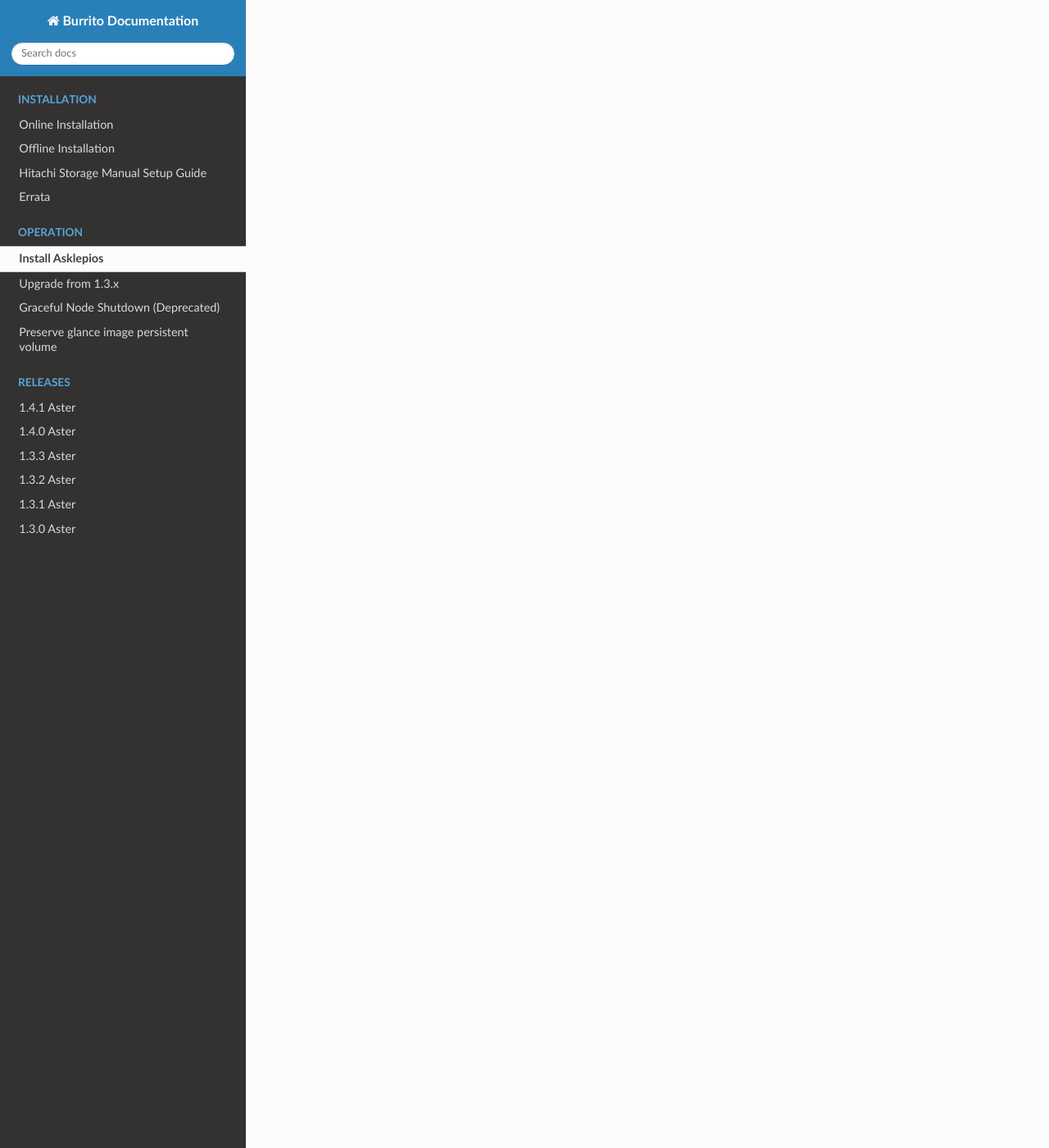
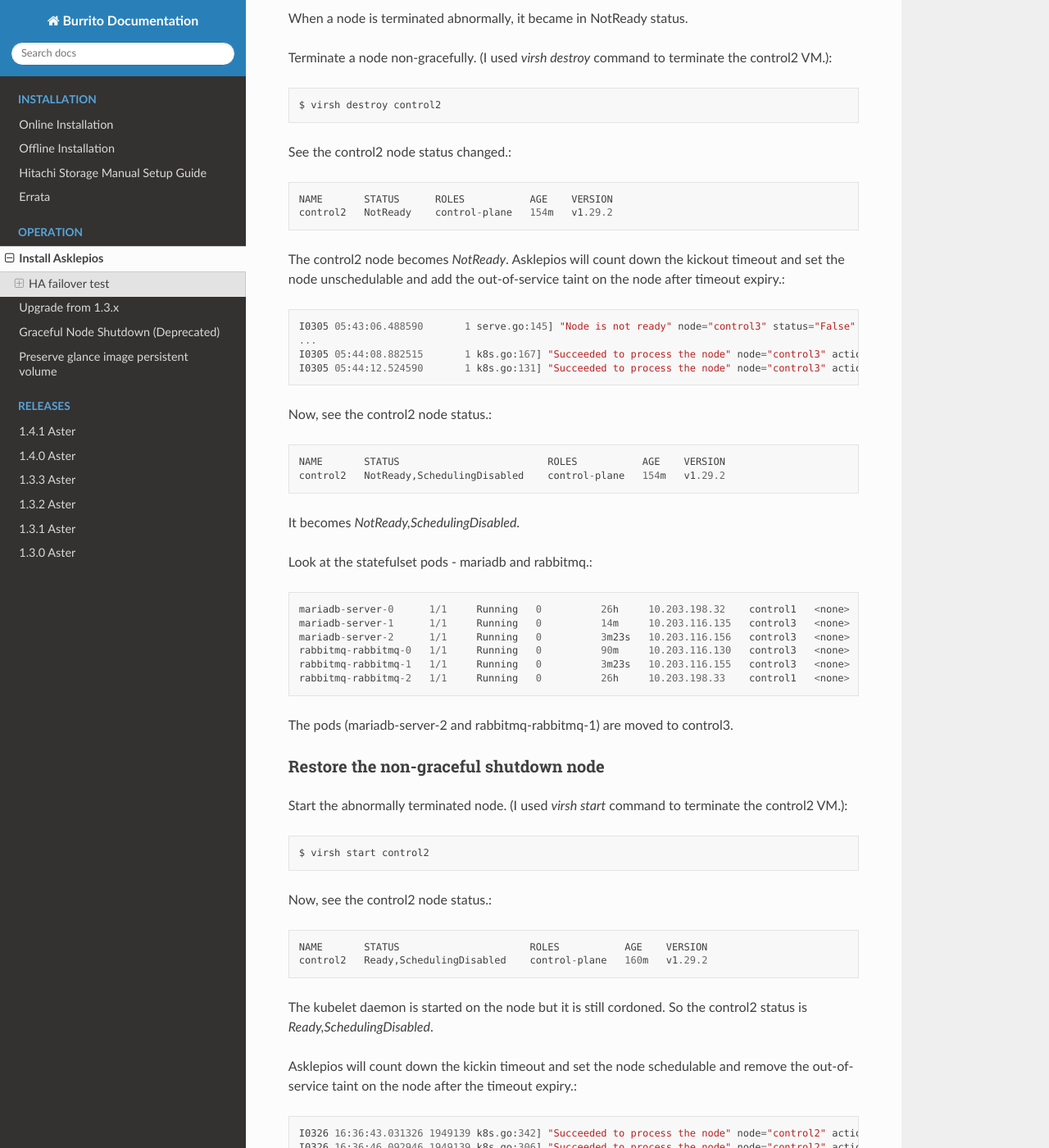
Before and after one commit to iorchard/burrito_docs, a Sphinx documentation site: the page built from source/operation/install_asklepios.rst, in a window 1280 px wide and 1400 px high, scrolled down 2228 px. Shown: the whole window at 82% size. Built offline with Sphinx 7.4.7 and the Read the Docs theme 2.0.0, drawn with Linux system fonts in a browser that asks for light colours; pages that are not in the unit, such as notebooks, are missing from menus; cross-references to code outside the pages are shown as plain code; some of the changed text lies outside the part shown.

Commit message:
add HA failover test in install_asklepios document

```diff
--- a/source/operation/install_asklepios.rst
+++ b/source/operation/install_asklepios.rst
@@ -70,7 +70,7 @@
     Modify KEEPALIVED_VIP to match your site.
 
 
-4. Install Asklepios auto-healing service.
+4. Install Asklepios auto-healing service.::
 
     $ ./run.sh asklepios
 
@@ -83,3 +83,98 @@
 That's all!
 
 You've completed the installation of Asklepios.
+
+HA failover test
+-----------------
+
+Asklepios checks the control nodes status every 10 seconds.
+Here are the logs.::
+
+    I0419 08:57:29.755918       1 serve.go:154] "Node is ready" node="control1" status="True" kickedIn=true
+    I0419 08:57:29.777117       1 serve.go:154] "Node is ready" node="control2" status="True" kickedIn=true
+    I0419 08:57:29.800869       1 serve.go:154] "Node is ready" node="control3" status="True" kickedIn=true
+
+Non-graceful node shutdown test
++++++++++++++++++++++++++++++++++
+
+When a node is terminated abnormally, it became in NotReady status.
+
+Terminate a node non-gracefully.
+(I used `virsh destroy` command to terminate the control2 VM.)::
+
+    $ virsh destroy control2
+
+See the control2 node status changed.::
+
+    NAME       STATUS      ROLES           AGE    VERSION
+    control2   NotReady    control-plane   154m   v1.29.2
+
+The control2 node becomes `NotReady`.
+Asklepios will count down the kickout timeout and set the node unschedulable
+and add the out-of-service taint on the node after timeout expiry.::
+
+    I0305 05:43:06.488590       1 serve.go:145] "Node is not ready" node="control3" status="False" kickedOut=false timeToKickOut=51
+    ...
+    I0305 05:44:08.882515       1 k8s.go:167] "Succeeded to process the node" node="control3" action="Make the node unschedulable"
+    I0305 05:44:12.524590       1 k8s.go:131] "Succeeded to process the node" node="control3" action="Add the out-of-service taint"
+
+Now, see the control2 node status.::
+
+    NAME       STATUS                         ROLES           AGE    VERSION
+    control2   NotReady,SchedulingDisabled    control-plane   154m   v1.29.2
+
+It becomes `NotReady,SchedulingDisabled`.
+
+Look at the statefulset pods - mariadb and rabbitmq.::
+
+    mariadb-server-0      1/1     Running   0          26h     10.203.198.32    control1   <none>           <none>
+    mariadb-server-1      1/1     Running   0          14m     10.203.116.135   control3   <none>           <none>
+    mariadb-server-2      1/1     Running   0          3m23s   10.203.116.156   control3   <none>           <none>
+    rabbitmq-rabbitmq-0   1/1     Running   0          90m     10.203.116.130   control3   <none>           <none>
+    rabbitmq-rabbitmq-1   1/1     Running   0          3m23s   10.203.116.155   control3   <none>           <none>
+    rabbitmq-rabbitmq-2   1/1     Running   0          26h     10.203.198.33    control1   <none>           <none>
+
+The pods (mariadb-server-2 and rabbitmq-rabbitmq-1) are moved to control3.
+
+Restore the non-graceful shutdown node
++++++++++++++++++++++++++++++++++++++++++
+
+Start the abnormally terminated node.
+(I used `virsh start` command to terminate the control2 VM.)::
+
+    $ virsh start control2
+
+Now, see the control2 node status.::
+
+    NAME       STATUS                      ROLES           AGE    VERSION
+    control2   Ready,SchedulingDisabled    control-plane   160m   v1.29.2
+
+The kubelet daemon is started on the node but it is still cordoned.
+So the control2 status is `Ready,SchedulingDisabled`.
+
+Asklepios will count down the kickin timeout and set the node schedulable
+and remove the out-of-service taint on the node after the timeout expiry.::
+
+    I0326 16:36:43.031326 1949139 k8s.go:342] "Succeeded to process the node" node="control2" action="Make the node schedulable"
+    I0326 16:36:46.092946 1949139 k8s.go:306] "Succeeded to process the node" node="control2" action="Remove the out-of-service taint"
+
+If you set askleios.balancer to true (Asklepios config file is
+burrito/roles/burrito.asklepios/defaults/main.yml.), Asklepios will move
+mariadb and rabbitmq pods to the recovered node.::
+
+    I0326 16:36:46.159824 1949139 k8s.go:270] "Check RabbitMQ duplicate pods" dupFound=true podToKill="rabbitmq-rabbitmq-1"
+    I0326 16:36:46.427518 1949139 k8s.go:221] "Check MariaDB duplicate pods" dupFound=true podToKill="mariadb-server-2"
+    I0326 16:36:46.774089 1949139 serve.go:153] "Node is ready" node="control3" status="True" kickedIn=true
+    I0326 16:36:47.126138 1949139 k8s.go:270] "Check RabbitMQ duplicate pods" dupFound=true podToKill="rabbitmq-rabbitmq-1"
+    I0326 16:36:47.462799 1949139 k8s.go:221] "Check MariaDB duplicate pods" dupFound=true podToKill="mariadb-server-2"
+
+See the mariadb and rabbitmq pods.::
+
+    mariadb-server-0      1/1     Running   0          26h    10.203.198.32    control1   <none>           <none>
+    mariadb-server-1      1/1     Running   0          25m    10.203.116.135   control3   <none>           <none>
+    mariadb-server-2      1/1     Running   0          65s    10.201.206.177   control2   <none>           <none>
+    rabbitmq-rabbitmq-0   1/1     Running   0          101m   10.203.116.130   control3   <none>           <none>
+    rabbitmq-rabbitmq-1   1/1     Running   0          59s    10.201.206.178   control2   <none>           <none>
+    rabbitmq-rabbitmq-2   1/1     Running   0          26h    10.203.198.33    control1   <none>           <none>
+
+The mariadb-server-2 and rabbitmq-rabbitmq-1 are moved to the control2 node.
```
Also changed, not shown: other parts of source/operation/install_asklepios.rst (+5 -5 lines).
